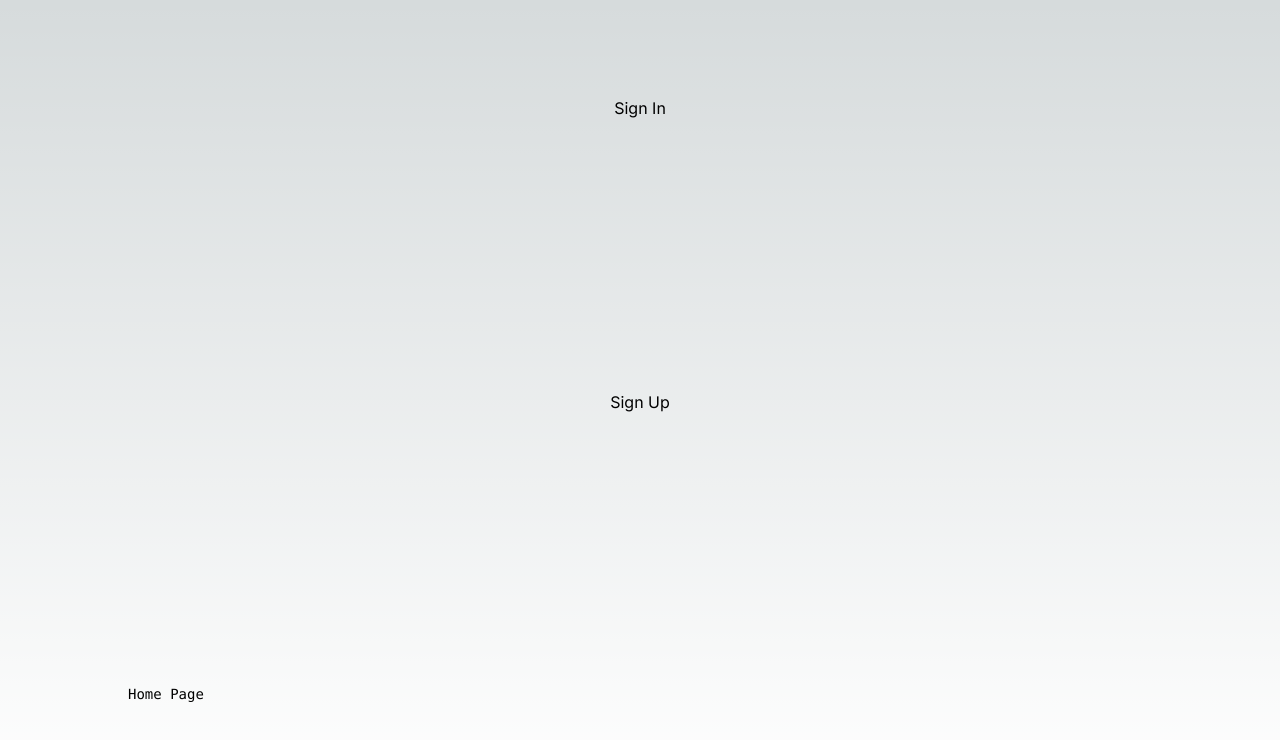
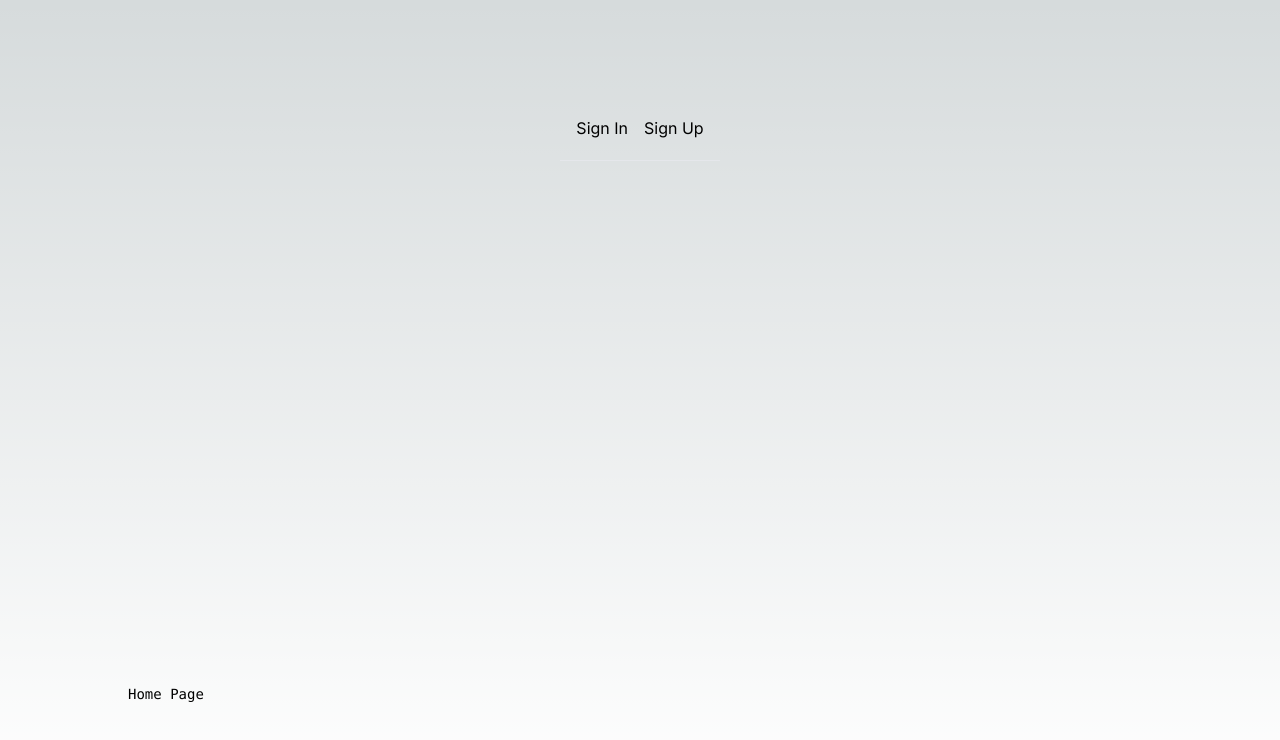
Before and after one commit to brandon-moy/study-buddy-2, a Next.js app: page / in a window 1280 px wide. Shown: the top 740 px of the page. Built offline with nearby package versions, Linux system fonts and the light colour scheme.

Commit message:
Created bases for Navbars for home and authenticated, added authenticated navbar to layout.tsx added to dashboard and routes

```diff
--- /dev/null
+++ b/app/dashboard/layout.tsx
@@ -0,0 +1,24 @@
+import { auth } from "@clerk/nextjs";
+import { redirect } from "next/navigation";
+
+import AuthNavbar from "@/components/Navbars/AuthNavbar";
+
+export default async function DashboardLayout({
+  children,
+}: {
+  children: React.ReactNode;
+  params: { storeId: string };
+}) {
+  const { userId } = auth();
+
+  if (!userId) {
+    redirect("/sign-in");
+  }
+
+  return (
+    <>
+      <AuthNavbar />
+      {children}
+    </>
+  );
+}
--- a/app/dashboard/page.tsx
+++ b/app/dashboard/page.tsx
@@ -4,7 +4,6 @@ import { UserButton } from "@clerk/clerk-react";
 export default function Dashboard() {
   return (
     <div>
-      <UserButton afterSignOutUrl="/" />
       <div>Dashboard</div>
     </div>
   );
--- a/app/page.tsx
+++ b/app/page.tsx
@@ -1,10 +1,9 @@
-import Link from "next/link";
+import HomeNavbar from "@/components/Navbars/HomeNavbar";
 
 export default function Home() {
   return (
     <main className="flex min-h-screen flex-col items-center justify-between p-24">
-      <Link href="/sign-in">Sign In</Link>
-      <Link href="/sign-up">Sign Up</Link>
+      <HomeNavbar />
       <div className="z-10 max-w-5xl w-full items-center justify-between font-mono text-sm lg:flex">
         Home Page
       </div>
--- a/components/Navbar/index.tsx
+++ b/components/Navbars/AuthNavbar.tsx
@@ -1,7 +1,7 @@
 import { UserButton, auth } from "@clerk/nextjs";
 import { redirect } from "next/navigation";
 
-const Navbar = async () => {
+const AuthNavbar = async () => {
   const { userId } = auth();
 
   if (!userId) {
@@ -19,4 +19,4 @@ const Navbar = async () => {
   );
 };
 
-export default Navbar;
+export default AuthNavbar;
--- /dev/null
+++ b/components/Navbars/HomeNavbar.tsx
@@ -0,0 +1,16 @@
+import Link from "next/link";
+
+const HomeNavbar = async () => {
+  return (
+    <div className="border-b">
+      <div className="flex items-center h-16 px-4">
+        <div className="flex items-center ml-auto space-x-4">
+          <Link href="/sign-in">Sign In</Link>
+          <Link href="/sign-up">Sign Up</Link>
+        </div>
+      </div>
+    </div>
+  );
+};
+
+export default HomeNavbar;
```
